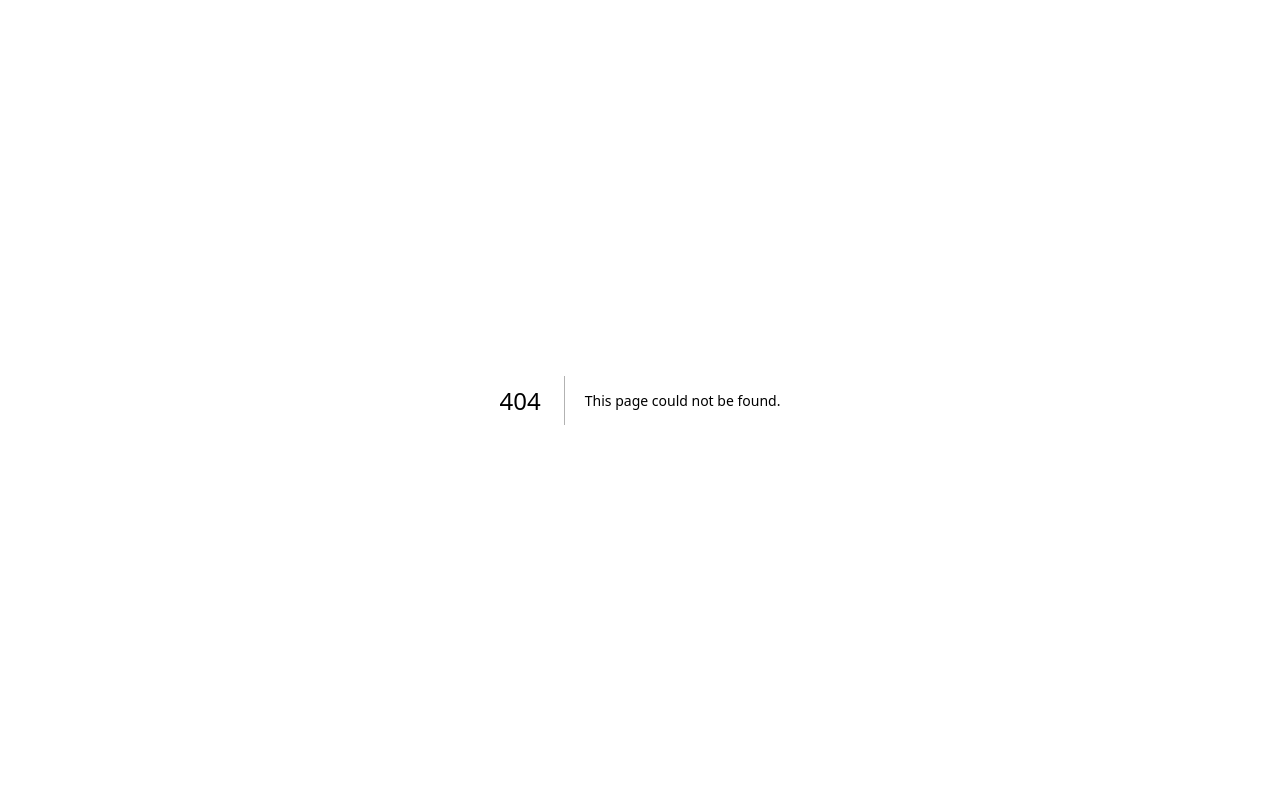
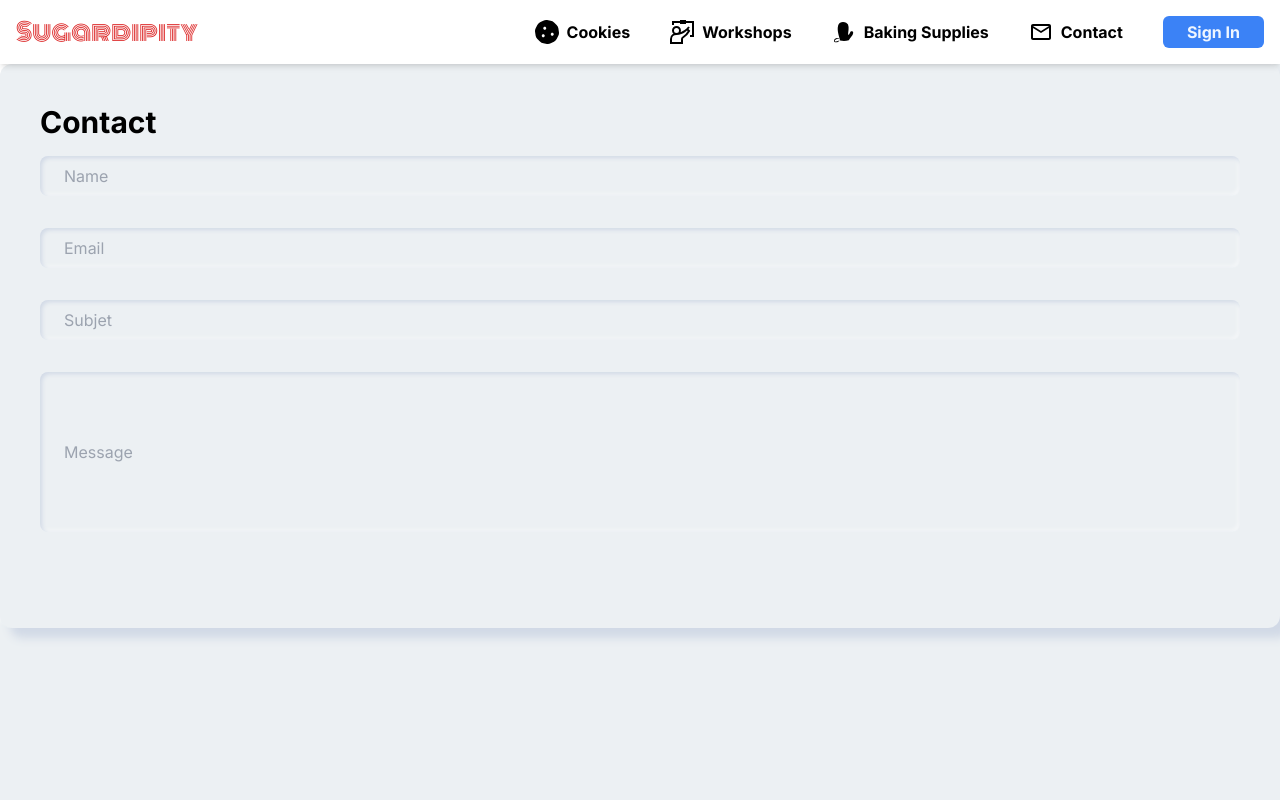
Before and after one commit to nocturnalhum/ecommerce, a Next.js app: page /contact in a window 1280 px wide. Before the commit this address had no page. Shown: the top 800 px of the page. Built offline with nearby package versions, Linux system fonts and the light colour scheme.

Commit message:
Setup Contact Form Layout

```diff
--- a/components/Footer.js
+++ b/components/Footer.js
@@ -9,9 +9,9 @@ export default function Footer() {
   return (
     <>
       <div className='flex flex-col justify-center items-center h-56 bg-gray-700 shadow-inner py-12'>
-        <logo className={`${logoFont.className} text-red-700 text-4xl mb-6`}>
+        <div className={`${logoFont.className} text-red-700 text-4xl mb-6`}>
           Sugardipity
-        </logo>
+        </div>
         <div className='flex mb-4'>
           <div className='border-2 p-3 mx-2 rounded-full    '>
             <Link href='https://www.facebook.com/sugardipity'>
--- a/components/Navbar.js
+++ b/components/Navbar.js
@@ -20,7 +20,7 @@ export default function Navbar() {
         <div
           className={`${logoFont.className} font-semibold text-red-600  text-2xl cursor-pointer flex items-center justify-between`}
         >
-          Sugardipity
+          <Link href='/'>Sugardipity</Link>
           <span className='text-3xl cursor-pointer md:hidden text-black'>
             {menuOpen ? (
               <IoClose onClick={() => setMenuOpen(!menuOpen)} />
@@ -33,7 +33,7 @@ export default function Navbar() {
         <ul
           className={`${
             linksFont.className
-          } md:flex font-bold pl-8 md:pl-0 lg:gap-10 md:items-center md:gap-5 md:pb-0 pb-12 absolute md:static bg-gray-300 md:bg-white md:z-auto z-[-1] left-0 w-full md:w-auto transition-all md:transition-none duration-700 ease-in  ${
+          } md:flex font-bold pl-8 md:pl-0 lg:gap-10 md:items-center md:gap-5 md:pb-0 pb-12 absolute md:static bg-gray-300 md:bg-white md:z-auto z-[-1] left-0 w-full md:w-auto transition-all md:transition-none duration-500 ease-in  ${
             menuOpen ? 'top-16' : 'top-[-400px]'
           }`}
         >
@@ -42,7 +42,7 @@ export default function Navbar() {
               key={item.name}
               className='font-bold hover:text-cyan-700  my-8 md:my-0'
             >
-              <Link href={item.link} as='image'>
+              <Link href={item.link}>
                 <span className='flex gap-2'>
                   <div className='text-2xl md:max-lg:hidden lg:block'>
                     {item.icon}
--- a/data.js
+++ b/data.js
@@ -21,7 +21,7 @@ const Links = [
   },
   {
     name: 'Contact',
-    link: '/',
+    link: 'contact',
     icon: <MdOutlineMail />,
   },
 ];
--- /dev/null
+++ b/pages/contact.jsx
@@ -0,0 +1,51 @@
+import React from 'react';
+import Layout from '../components/Layout';
+
+const initValues = {
+  name: '',
+  email: '',
+  subject: '',
+  message: '',
+};
+export default function Contact() {
+  return (
+    <>
+      <Layout title='Contact'>
+        <div className='flex justify-center bg-[#ecf0f3] h-[800px] relative z-[-2]'>
+          <div className='container rounded-xl p-10 pb-20 bg-[#ecf0f3] shadow-form top-16 absolute z-[-1]'>
+            <h1 className='text-3xl font-bold'>Contact</h1>
+            <form
+              action=''
+              className='flex flex-col justify-center items-center w-full h-full'
+            >
+              <input
+                type='text'
+                name='name'
+                placeholder='Name'
+                className='w-full h-10 pl-6 my-4 border-none outline-none rounded-lg bg-[#ecf0f3] shadow-input focus:shadow-focus'
+              />
+              <input
+                type='email'
+                name='email'
+                placeholder='Email'
+                className='w-full h-10 pl-6 my-4 border-none outline-none rounded-lg bg-[#ecf0f3] shadow-input focus:shadow-focus'
+              />
+              <input
+                type='text'
+                name='subject'
+                placeholder='Subjet'
+                className='w-full h-10 pl-6 my-4 border-none outline-none rounded-lg bg-[#ecf0f3] shadow-input focus:shadow-focus'
+              />
+              <input
+                type='text'
+                name='message'
+                placeholder='Message'
+                className='w-full h-40 pl-6 my-4 border-none outline-none rounded-lg bg-[#ecf0f3] shadow-input focus:shadow-focus'
+              />
+            </form>
+          </div>
+        </div>
+      </Layout>
+    </>
+  );
+}
--- a/tailwind.config.js
+++ b/tailwind.config.js
@@ -5,7 +5,15 @@ module.exports = {
     './components/**/*.{js,ts,jsx,tsx}',
   ],
   theme: {
-    extend: {},
+    extend: {
+      boxShadow: {
+        form: '10px 10px 10px rgba(209, 217, 230, 1.0), -10px -10px 10px rgba(255,255,255, 1.0)',
+        input:
+          'inset 2px 2px 4px rgba(209, 217, 230, 1.0), inset -2px -2px 4px rgba(255,255,255, 0.5);',
+        focus:
+          'inset 4px 4px 4px rgba(209, 217, 230, 1.0), inset -4px -4px 16px rgba(255,255,255, 1.0);',
+      },
+    },
   },
   plugins: [],
 };
```
